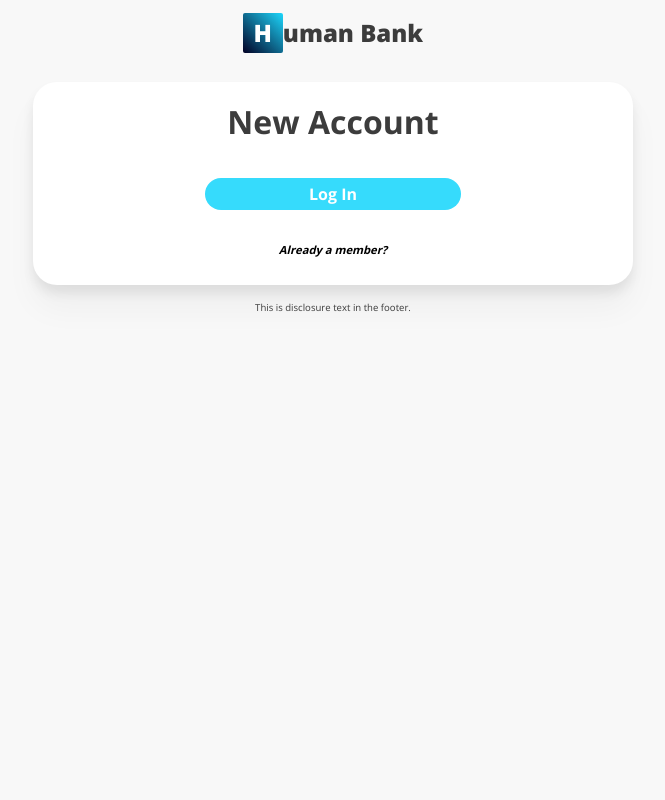
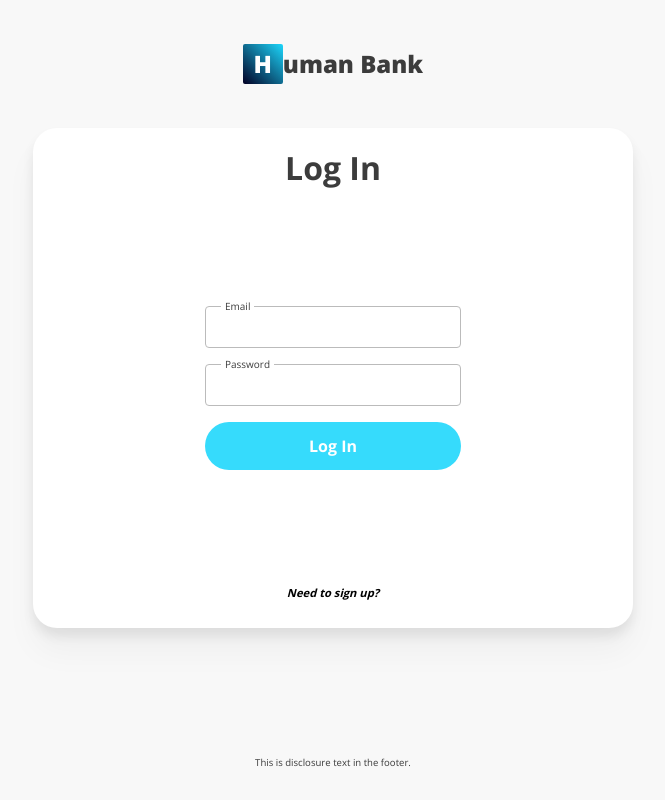
Before and after one commit to tdarthur/bank-app, a React (Vite) app: page /account-access in a window 1280 px wide. Shown: the whole page, without its empty margins (307-972 px from the left). Built offline with nearby package versions, Linux system fonts and the light colour scheme.

Commit message:
fleshes out account access page

```diff
--- /dev/null
+++ b/src/components/TextInput.tsx
@@ -0,0 +1,15 @@
+import styles from "./components.module.css";
+
+type Props = {
+	label: string;
+	width?: "XS" | "S" | "M" | "L" | "XL";
+} & React.DetailedHTMLProps<React.InputHTMLAttributes<HTMLInputElement>, HTMLInputElement>;
+
+const TextInput = ({ label, width = "M", ...props }: Props) => (
+	<div className={styles.inputWrapper}>
+		<label className={styles.inputLabel}>{label}</label>
+		<input type="text" className={`width-${width}`} {...props} />
+	</div>
+);
+
+export default TextInput;
--- /dev/null
+++ b/src/components/components.module.css
@@ -0,0 +1,25 @@
+.inputWrapper {
+	position: relative;
+
+	width: fit-content;
+	height: fit-content;
+	margin-bottom: 1rem;
+}
+
+.inputWrapper > label {
+	position: absolute;
+	left: 1rem;
+	top: -5px;
+
+	background-color: white;
+	padding: 0 4px;
+
+	font-size: 10px;
+	line-height: 10px;
+}
+
+.inputWrapper > input {
+	padding: 0.5rem 1rem;
+	border: 1px solid #bbb;
+	border-radius: 0.25rem;
+}
--- a/src/index.css
+++ b/src/index.css
@@ -68,10 +68,11 @@ a {
 /* App Styles */
 
 :root {
-	--primary-color-dark: #02697e;
-	--primary-color: #36dbfc;
-	--primary-color-light: #03a8c9;
-	--primary-color-ultra-light: #9bedfd;
+	--primary-color-ultra-dark: hsl(190, 97%, 10%);
+	--primary-color-dark: hsl(190, 97%, 25%);
+	--primary-color: hsl(190, 97%, 60%);
+	--primary-color-light: hsl(190, 97%, 75%);
+	--primary-color-ultra-light: hsl(190, 97%, 90%);
 	--text-color: #3c3c3c;
 	--text-color-soft: #6c6c6c;
 
@@ -97,7 +98,7 @@ button {
 	padding-left: 32px;
 	padding-right: 32px;
 
-	width: fit-content;
+	width: 192px;
 	height: 48px;
 
 	font-weight: bold;
@@ -108,16 +109,6 @@ button {
 
 button:hover {
 	cursor: pointer;
-}
-
-.button-large {
-	padding-left: 64px;
-	padding-right: 64px;
-}
-
-.button-small {
-	padding-left: 16px;
-	padding-right: 16px;
 }
 
 .button-primary {
@@ -186,3 +177,32 @@ button:hover {
 	font-size: 24px;
 	line-height: 40px;
 }
+
+.form-line {
+	display: flex;
+	gap: 1rem;
+}
+
+.width-XS {
+	width: 64px;
+}
+
+.width-S {
+	width: 128px;
+}
+
+.width-M {
+	width: 192px;
+}
+
+.width-L {
+	width: 256px;
+}
+
+.width-L {
+	width: 320;
+}
+
+.width-XL {
+	width: 384;
+}
--- a/src/routes/AccountAccess/AccountAccess.tsx
+++ b/src/routes/AccountAccess/AccountAccess.tsx
@@ -1,12 +1,18 @@
-import { useState } from "react";
+import { useEffect, useState } from "react";
 import classNames from "classnames";
-import { Link } from "react-router-dom";
+import { Link, useSearchParams } from "react-router-dom";
 
 import styles from "./accountAccess.module.css";
+import TextInput from "../../components/TextInput";
 
 const SignUpForm = () => (
 	<>
-		<button type="button" className={classNames("button-secondary", styles.formActionButton)}>
+		<div className="form-line">
+			<TextInput label="First Name" />
+			<TextInput label="Last Name" />
+		</div>
+		<TextInput label="Email" width="L" />
+		<button type="button" className={classNames("button-secondary", "width-L", styles.formActionButton)}>
 			Next
 		</button>
 	</>
@@ -14,14 +20,17 @@ const SignUpForm = () => (
 
 const LoginForm = () => (
 	<>
-		<button type="button" className={classNames("button-primary", styles.formActionButton)}>
+		<TextInput label="Email" width="L" />
+		<TextInput label="Password" width="L" />
+		<button type="button" className={classNames("button-primary", "width-L", styles.formActionButton)}>
 			Log In
 		</button>
 	</>
 );
 
 const AccountAccess = () => {
-	const [returningMember, setReturningMember] = useState(false);
+	const [searchParams, setSearchParams] = useSearchParams();
+	const returningMember = !searchParams.has("sign-up");
 
 	return (
 		<div className={styles.layoutWrapper}>
@@ -33,13 +42,13 @@ const AccountAccess = () => {
 			</header>
 			<main>
 				<div className={styles.formCard}>
-					<h2>{returningMember ? "Existing Account" : "New Account"}</h2>
-					<form>{returningMember ? <SignUpForm /> : <LoginForm />}</form>
+					<h2>{returningMember ? "Log In" : "Sign Up"}</h2>
+					<form>{returningMember ? <LoginForm /> : <SignUpForm />}</form>
 					<button
 						type="button"
 						className={classNames("button-tertiary", styles.switchAccess)}
 						onClick={() => {
-							setReturningMember(!returningMember);
+							setSearchParams(returningMember ? { "sign-up": "true" } : {});
 						}}
 					>
 						{returningMember ? "Need to sign up?" : "Already a member?"}
--- a/src/routes/AccountAccess/accountAccess.module.css
+++ b/src/routes/AccountAccess/accountAccess.module.css
@@ -12,7 +12,7 @@
 	align-items: center;
 
 	width: 100%;
-	height: 66px;
+	height: 128px;
 }
 
 .formCard {
@@ -21,8 +21,8 @@
 	align-items: center;
 
 	width: 600px;
-	height: auto;
-	margin: 1rem auto;
+	height: 500px;
+	margin: 0 auto 8rem auto;
 	padding: 2rem;
 	border-radius: 24px;
 
@@ -39,21 +39,19 @@
 .formCard > form {
 	display: flex;
 	flex-direction: column;
+	justify-content: center;
 	align-items: center;
+
+	flex-grow: 1;
 
 	width: 100%;
 	margin: 2rem 0;
 }
 
-.formActionButton {
-	width: 256px;
-	height: 32px;
-	margin: auto 0;
-}
-
 .switchAccess {
 	text-align: center;
 
+	width: fit-content;
 	height: 0.7rem;
 	padding: 0;
 
--- a/src/routes/Root/Home/Home.tsx
+++ b/src/routes/Root/Home/Home.tsx
@@ -76,8 +76,8 @@ const Carousel = () => {
 						>
 							<h1>{header}</h1>
 							<p className="text-disclosure">{text}</p>
-							<Link to="account-access">
-								<button type="button" className="button-primary button-large">
+							<Link to="account-access?sign-up=true">
+								<button type="button" className="button-primary width-M">
 									Sign Up
 								</button>
 							</Link>
@@ -134,13 +134,13 @@ const Carousel = () => {
 	);
 };
 
-interface InfoCardProps {
+type InfoCardProps = {
 	header: string;
 	text: string;
 	image: string;
 	actionText: string;
 	to: string;
-}
+};
 const InfoCard = ({ header, text, image, actionText, to }: InfoCardProps) => (
 	<article className={styles.card}>
 		<div>
@@ -180,8 +180,8 @@ const Home = () => (
 
 		<div className={styles.actionContainer}>
 			<h2 className={styles.actionHeader}>Get started for free today</h2>
-			<Link to="account-access">
-				<button type="button" className="button-secondary button-large">
+			<Link to="account-access?sign-up=true">
+				<button type="button" className="button-secondary width-M">
 					Sign Up
 				</button>
 			</Link>
--- a/src/routes/Root/Home/home.module.css
+++ b/src/routes/Root/Home/home.module.css
@@ -120,7 +120,7 @@
 	transform: translateY(-2px);
 
 	cursor: unset;
-	background-color: var(--primary-color-light);
+	background-color: var(--primary-color);
 }
 
 .actionContainer {
--- a/src/routes/Root/Layout.tsx
+++ b/src/routes/Root/Layout.tsx
@@ -30,13 +30,13 @@ export const Header = () => (
 
 				<div>
 					<Link to="account-access">
-						<button type="button" className="button-tertiary button-small">
-							Sign Up
+						<button type="button" className="button-tertiary width-S">
+							Log In
 						</button>
 					</Link>
-					<Link to="account-access">
-						<button type="button" className="button-primary button-large">
-							Log In
+					<Link to="account-access?sign-up=true">
+						<button type="button" className="button-primary width-M">
+							Sign Up
 						</button>
 					</Link>
 				</div>
--- a/src/routes/Root/Legal/Legal.tsx
+++ b/src/routes/Root/Legal/Legal.tsx
@@ -1,5 +1,20 @@
+import styles from "./legal.module.css";
+
 const Legal = () => {
-	return <h1>Nothing here!</h1>;
+	return (
+		<>
+			<div className={styles.legalContent}>
+				<h2 className={styles.h2}>Nothing here!</h2>
+				<p className={styles.p}>
+					This isn't a real website so there isn't really anything to put here. I decided instead to write out
+					this long block of text for really no apparent reason other than the fact that I am bored. If you
+					were looking for an actual <span className="text-soft">Privacy Policy</span> or{" "}
+					<span className="text-soft">Terms of Service</span> regarding this website, please look elsewhere,
+					because this website is purely for demonstration purposes.
+				</p>
+			</div>
+		</>
+	);
 };
 
 export default Legal;
--- /dev/null
+++ b/src/routes/Root/Legal/legal.module.css
@@ -0,0 +1,9 @@
+.legalContent {
+	width: 512px;
+	margin: 2rem auto;
+}
+
+.legalContent h2 {
+	text-align: center;
+	margin-bottom: 10px;
+}
```
